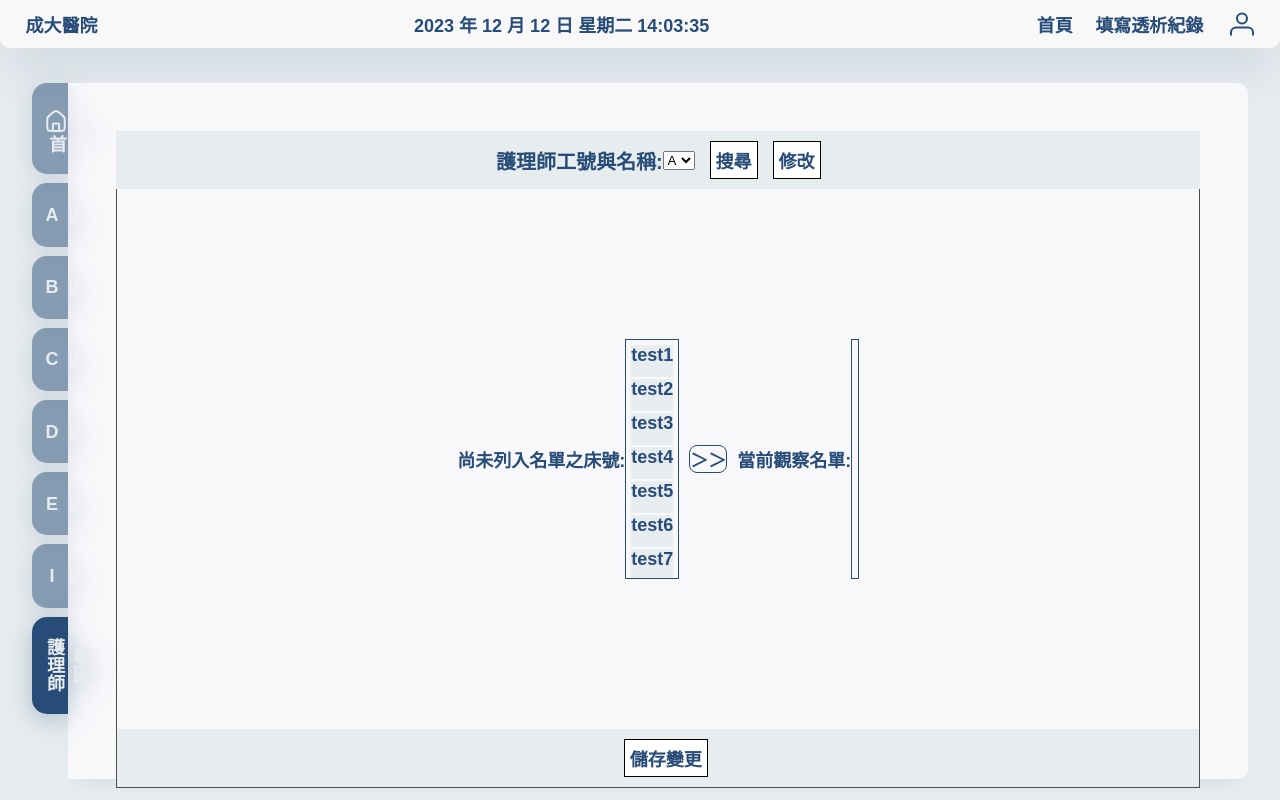
After one commit to Azure0413-project/IDH, a Django app: template interface/templates/nurseArea.html in a window 1280 px wide. The commit adds this page. Run offline with Django 3.2, Linux system fonts and the light colour scheme; the template is opened without the code that fills it, so the values that code supplies are empty; some libraries are stand-ins or nearby versions.

Commit message:
[Layout] Add the page of warning feedback and nurse area

```diff
--- /dev/null
+++ b/interface/templates/nurseArea.html
@@ -0,0 +1,71 @@
+{% extends 'base.html' %} {% block content %} {% load static %}
+<script src="{% static "js/nurseArea.js" %}"></script>
+<link rel="stylesheet" href="{% static 'css/nurseArea.css' %}">
+<div class="container">
+  <div class="tab">
+    <button class="tablinks"  onclick="openTab(event, 'dashboard', 'dashboard')"  id="defaultOpen">
+      <img src="{%static 'img/dashboard.svg'%}" />首<br />頁
+    </button>
+    <button class="tablinks" onclick="openTab(event, 'tabA', 'A')">A<br />區</button>
+    <button class="tablinks" onclick="openTab(event, 'tabB', 'B')">B<br />區</button>
+    <button class="tablinks" onclick="openTab(event, 'tabC', 'C')">C<br />區</button>
+    <button class="tablinks" onclick="openTab(event, 'tabD', 'D')">D<br />區</button>
+    <button class="tablinks" onclick="openTab(event, 'tabE', 'E')">E<br />區</button>
+    <button class="tablinks" onclick="openTab(event, 'tabI', 'I')">I<br />區</button>
+    <button class="tablinks active" onclick="openNurseArea()">護理師<br />專區</button>
+  </div>
+  <div class="tabcontent">
+    <section class="tab-area-nurse">
+        <div class="top-tab-area">
+          護理師工號與名稱:
+          <select id="nurseId">
+            <option value="A">A</option>
+            <option value="B">B</option>
+            <option value="C">C</option>
+            <option value="D">D</option>
+          </select>
+          <button class="nurse-btn">搜尋</button>
+          <button class="nurse-btn">修改</button>
+        </div>
+        <div class="tab-area-nurse-v2">
+          <div class="left-tab-area">
+              <div style="display: flex; justify-content: center;">
+                尚未列入名單之床號:
+              </div>
+              <ul id="notInList" class="list-format">
+                  <li class="list-cell-format">test1</li>
+                  <li class="list-cell-format">test2</li>
+                  <li class="list-cell-format">test3</li>
+                  <li class="list-cell-format">test4</li>
+                  <li class="list-cell-format">test5</li>
+                  <li class="list-cell-format">test6</li>
+                  <li class="list-cell-format">test7</li>
+                  <li class="list-cell-format">test8</li>
+                  <li class="list-cell-format">test9</li>
+                  <li class="list-cell-format">test9</li>
+                  <li class="list-cell-format">test9</li>
+              </ul>
+          </div>
+          <div class="middle-tab-area">
+              <a style="border: 1px solid; border-radius: 8px;">＞＞</a>
+          </div>
+          <div class="right-tab-area">
+              <div>
+                當前觀察名單:
+              </div>
+              <ul id="existedList" class="list-format">
+                  {% comment %} <li class="list-cell-format">test-1</li>
+                  <li class="list-cell-format">test-2</li>
+                  <li class="list-cell-format">test-3</li>
+                  <li class="list-cell-format">test-4</li>
+                  <li class="list-cell-format">test-5</li> {% endcomment %}
+              </ul>
+          </div>
+        </div>
+        <div class="bottom-tab-area">
+          <button class="nurse-btn">儲存變更</button>
+        </div>
+    </section>
+  </div>
+</div>
+{% endblock %}
--- a/interface/views.py
+++ b/interface/views.py
@@ -31,6 +31,8 @@ def index(request, area="dashboard"):
     time = get_time()
     # if area == "dashboard" and time.minuteœœœ % 3 == 0:
     #     corn_job()
+    if area == 'Z':
+        return render(request, 'nurseArea.html')
     patients = get_patients()
     return render(request, 'index.html', {
         "home": True,
--- a/static/css/dashboard.css
+++ b/static/css/dashboard.css
@@ -181,6 +181,20 @@
     height: 100%;
 }
 
+.tab-area-nurse {
+    padding: 3rem;
+    height: 100%;
+}
+
+.tab-area-nurse-v2 {
+    display: flex;
+    justify-content: center;
+    align-items: center;
+    height: 90%;
+    border-left: 1px solid #4D4D4D;
+    border-right: 1px solid #4D4D4D;
+}
+
 .tab-area h1 {
     color: rgba(135, 156, 179, 0.4);
     font-size: 72px;
@@ -275,14 +289,42 @@
 }
 
 .bed-danger {
-    border: 3px solid #E91111;
+    /* animation-name: dangerBorderSparkle;
+    animation-iteration-count: infinite;
+    animation-duration: 1s; */
     border-radius: 0.5rem;
+    background-color: #E91111;
 }
 
 .bed-top-danger {
     padding-bottom: 0em;
-    border-radius: 0;
     background-color: #E91111;
+    /* border-radius: 0; */
+    /* animation-name: dangerBGSparkle;
+    animation-iteration-count: infinite;
+    animation-duration: 1s; */
+}
+
+.danger-bg {
+    animation-name: dangerBGSparkle;
+    animation-iteration-count: infinite;
+    animation-duration: 1s;
+}
+
+@keyframes
+dengerBorderSparkle {
+    0% {border: 3px solid #ed888d;}
+    50% {border: 3px solid #ed888d;}
+    51% {border: 3px solid rgb(74, 91, 112);}
+    100% {border: 3px solid rgb(74, 91, 112);}
+}
+
+@keyframes
+dangerBGSparkle {
+    0% {background-color: #ed888d;}
+    50% {background-color: #ed888d;}
+    51% {background-color: rgb(255, 255, 255);}
+    100% {background-color: rgb(255, 255, 255);}
 }
 
 .bed > img {
--- /dev/null
+++ b/static/css/nurseArea.css
@@ -0,0 +1,57 @@
+.list-format {
+    display: inline!important;
+    border: 1px solid;
+    padding: 3px 3px 3px 3px;
+    overflow-y: scroll;
+    height: 15rem;
+}
+
+.middle-tab-area{
+    display: flex;
+    align-items: center;
+    justify-content: center;
+    margin: 5px 5px 5px 5px;
+    padding:  5px 5px 5px 5px;
+}
+
+.top-tab-area{
+    background-color: #E7ECEF;
+    font-size: 20px;
+    display: flex;
+    align-items: center;
+    justify-content: center;
+    padding: 10px 10px 10px 10px;
+}
+
+.bottom-tab-area{
+    background-color: #E7ECEF;
+    font-size: 20px;
+    display: flex;
+    align-items: center;
+    justify-content: center;
+    padding: 10px 10px 10px 10px;
+    border-left: 1px solid #4D4D4D;
+    border-right: 1px solid #4D4D4D;
+    border-bottom: 1px solid #4D4D4D;
+}
+
+.list-cell-format {
+    height: 2rem;
+    width: auto;
+    font-size: 18px;
+    background-color: #E7ECEF;
+    margin: 2px 2px 2px 2px;
+}
+
+.left-tab-area, .right-tab-area {
+    display: flex!important;
+    align-items: center!important;
+    justify-content: center!important;
+}
+
+.nurse-btn {
+    background-color: white;
+    margin-left: 15px;
+    padding: 5px;
+    border: 1px black solid;
+}
--- a/static/js/index.js
+++ b/static/js/index.js
@@ -73,6 +73,11 @@
 // Left panel
 function openTab(evt, tabName, area) {
   document.location.href = location_path + area;
+}
+
+function openNurseArea(){
+  console.log("open nurse area.");
+  document.location.href = location_path + 'Z';
 }
 
 const bed = [
```
Also changed, not shown: interface/templates/index.html (+99 -61 lines), static/css/modal.css (+40 -0 lines), static/js/homepage.js (added, +70 -0 lines), static/js/nurseArea.js (added, +33 -0 lines).
